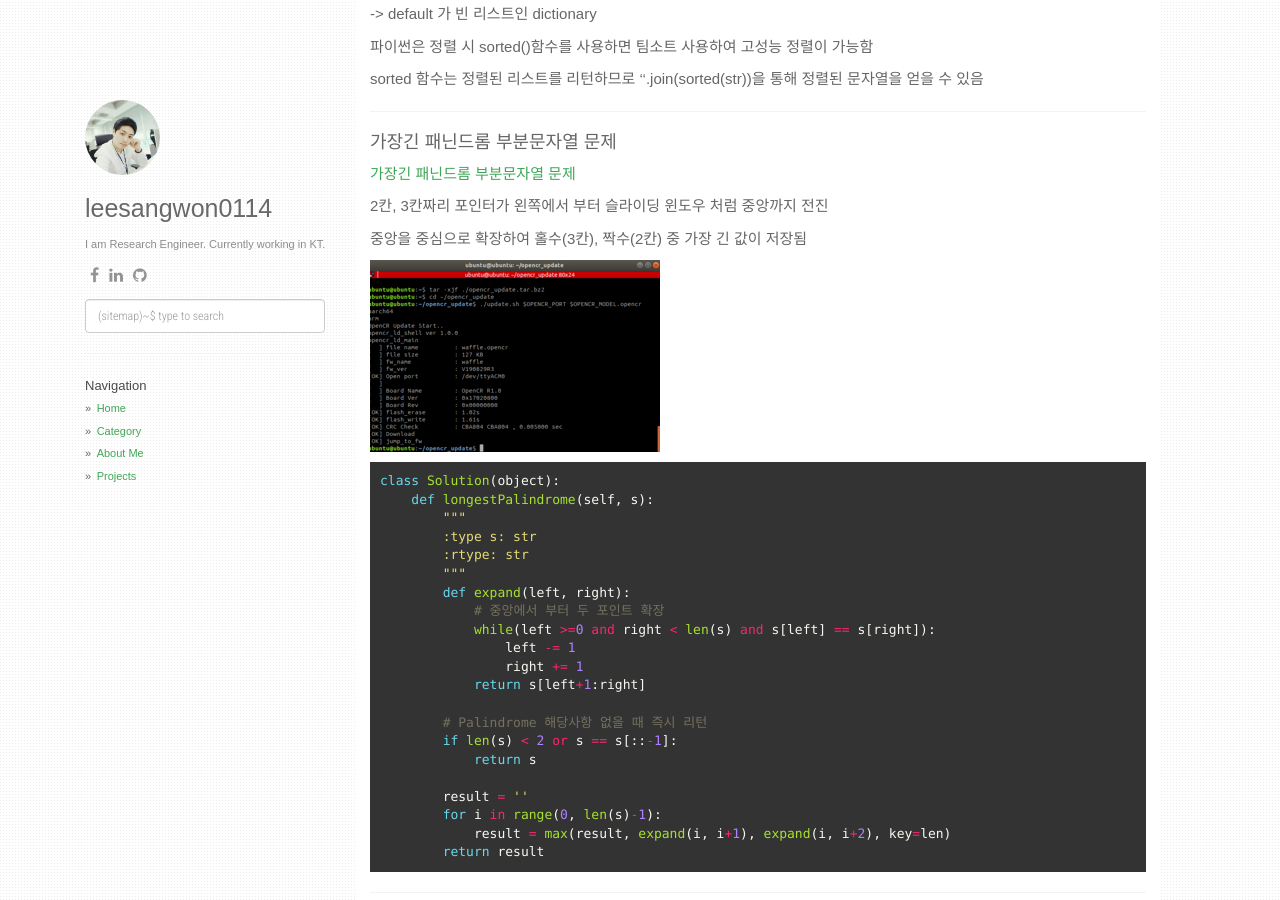
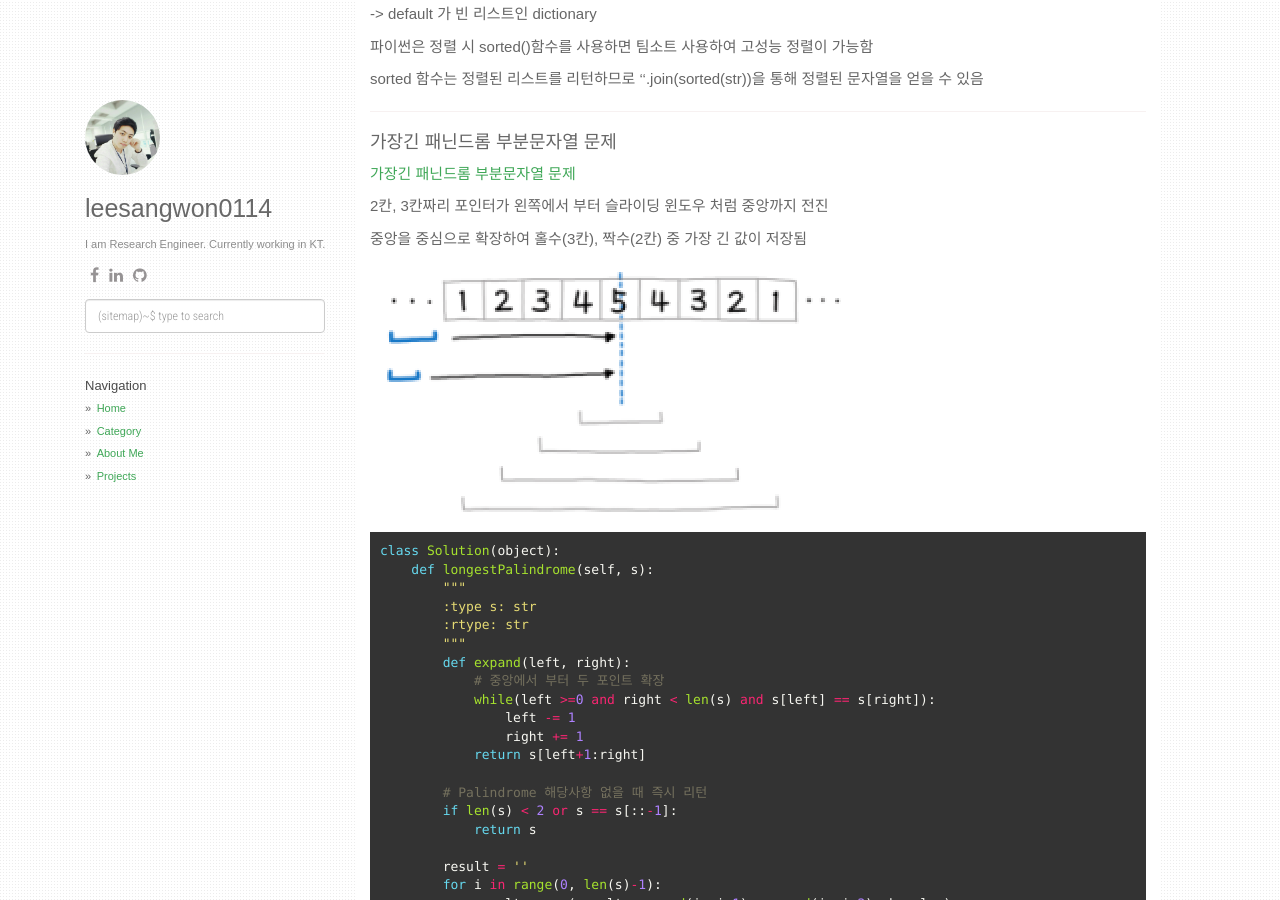
Before and after one commit to leesangwon0114/leesangwon0114.github.io, a Jekyll site: the page built from _posts/2022-03-25-PythonAlgorithm_3.문자열조작.markdown, in a window 1280 px wide and 900 px high, scrolled down 2467 px. Built offline with Jekyll 4.4.1, drawn with Linux system fonts in a browser that asks for light colours; nearby versions of some CDN libraries; comment, search, counter and statistics services are not loaded.

Commit message:
Update 2022-03-25-PythonAlgorithm_3.문자열조작.markdown

````diff
--- a/_posts/2022-03-25-PythonAlgorithm_3.문자열조작.markdown
+++ b/_posts/2022-03-25-PythonAlgorithm_3.문자열조작.markdown
@@ -169,7 +169,7 @@ sorted 함수는 정렬된 리스트를 리턴하므로 ''.join(sorted(str))을
 
 중앙을 중심으로 확장하여 홀수(3칸), 짝수(2칸) 중 가장 긴 값이 저장됨
 
-![Alt text](http://leesangwon0114.github.io/static/img/ROS2/3.1.PNG)
+![Alt text](http://leesangwon0114.github.io/static/img/Algorithm/python/3.1.PNG)
 
 
 ``` python
````
